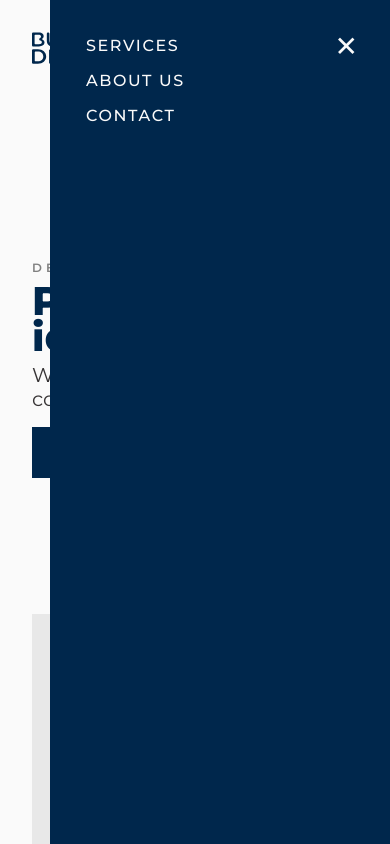
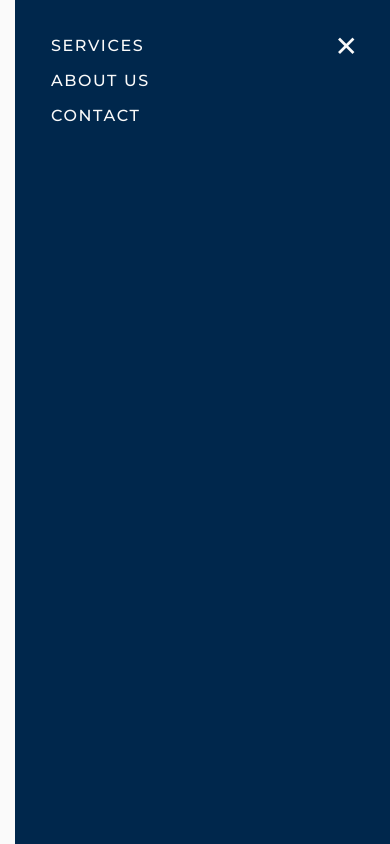
Before and after one commit to abdeniz/bukidesign-frontend, a React (Create React App) app: page / in a window 390 px wide. Both pictures are taken after a click on the picture 346 px from the left and 48 px from the top of the page. Shown: the top 844 px of the page. Built offline with nearby package versions, Linux system fonts and the light colour scheme; no server answers.

Commit message:
Fixed modal width for mobile screens

```diff
--- a/src/components/Modal.js
+++ b/src/components/Modal.js
@@ -33,7 +33,7 @@ const ModalWrapper = styled.div`
   top: 0;
   right: 0;
 
-  width: 340px;
+  width: 375px;
   height: 100vh;
 
   background-color: ${colors.primary};
```
